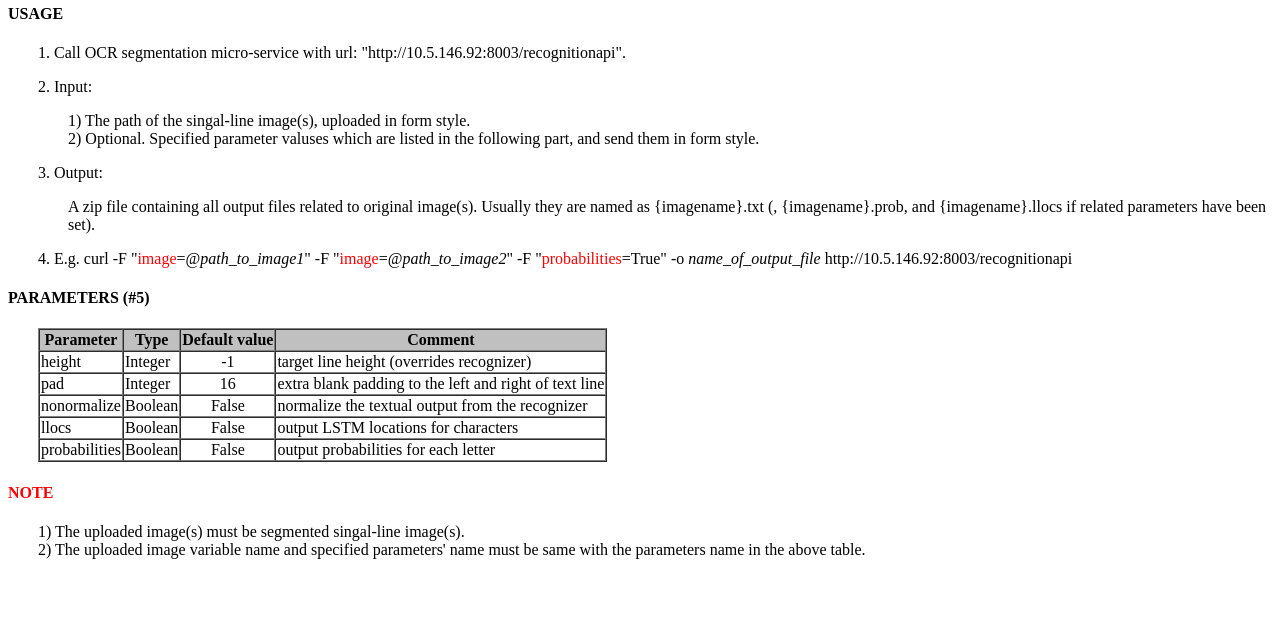
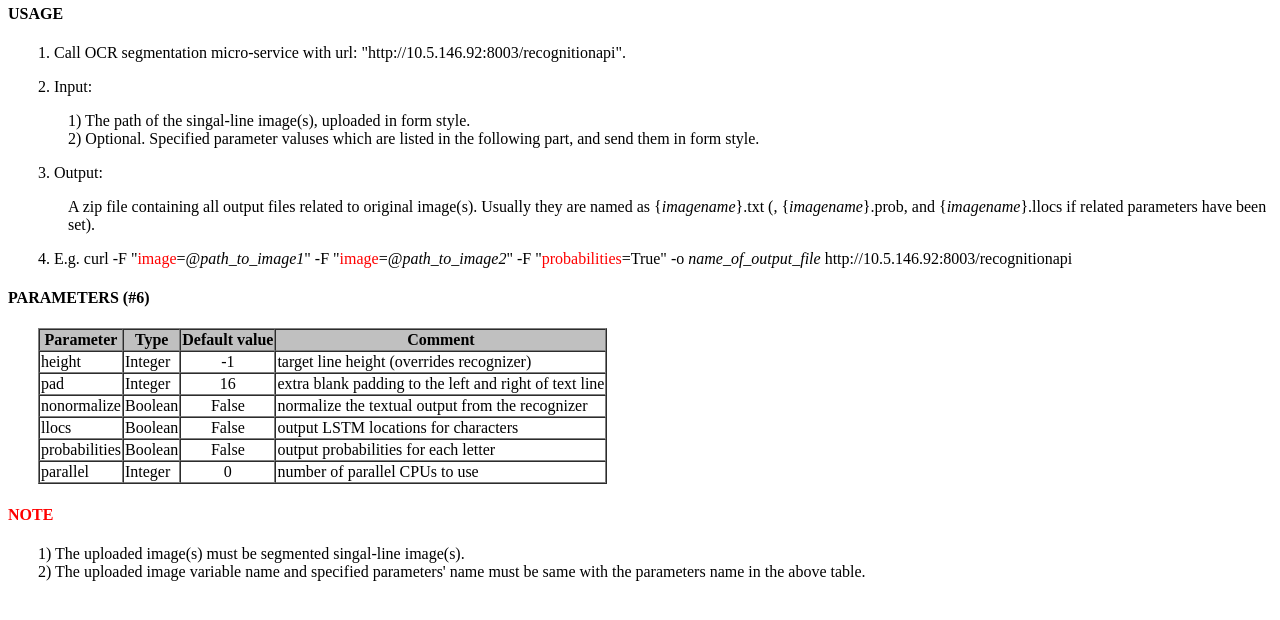
Before and after one commit to jingchaoluan/RecognitionMicroservice, a Python web app: template templates/index.html in a window 1280 px wide. Shown: the part 180-800 px from the top of the page. Run offline with Jinja, Linux system fonts and the light colour scheme; the template is opened without the code that fills it, so the values that code supplies are empty.

Commit message:
Added setable parameter 'parallel'

```diff
--- a/templates/index.html
+++ b/templates/index.html
@@ -26,10 +26,10 @@
             1) The path of the singal-line image(s), uploaded in form style. <br>
             2) Optional. Specified parameter valuses which are listed in the following part, and send them in form style.</p>
         <p>3. Output: </p>
-        <p class="two_tab"> A zip file containing all output files related to original image(s). Usually they are named as {imagename}.txt (, {imagename}.prob, and {imagename}.llocs if related parameters have been set).</p>
+        <p class="two_tab"> A zip file containing all output files related to original image(s). Usually they are named as {<i>imagename</i>}.txt (, {<i>imagename</i>}.prob, and {<i>imagename</i>}.llocs if related parameters have been set).</p>
         <p>4. E.g. curl -F "<font color="red">image</font>=@<i>path_to_image1</i>" -F "<font color="red">image</font>=@<i>path_to_image2</i>" -F "<font color="red">probabilities</font>=True" -o <i>name_of_output_file</i> http://10.5.146.92:8003/recognitionapi</p>
 
-        <h4>PARAMETERS (#5)</h4>
+        <h4>PARAMETERS (#6)</h4>
         <table border="1" cellspacing="0" >
             <tr bgcolor="silver">
                 <th>Parameter</th>
@@ -67,6 +67,12 @@
                 <td align="center">False</td>
                 <td>output probabilities for each letter</td>
             </tr>
+            <tr>
+                <td>parallel</td>
+                <td>Integer</td>
+                <td align="center">0</td>
+                <td>number of parallel CPUs to use</td>
+            </tr>
         </table>
 
         <h4><font color="red">NOTE</font></h4>
```
